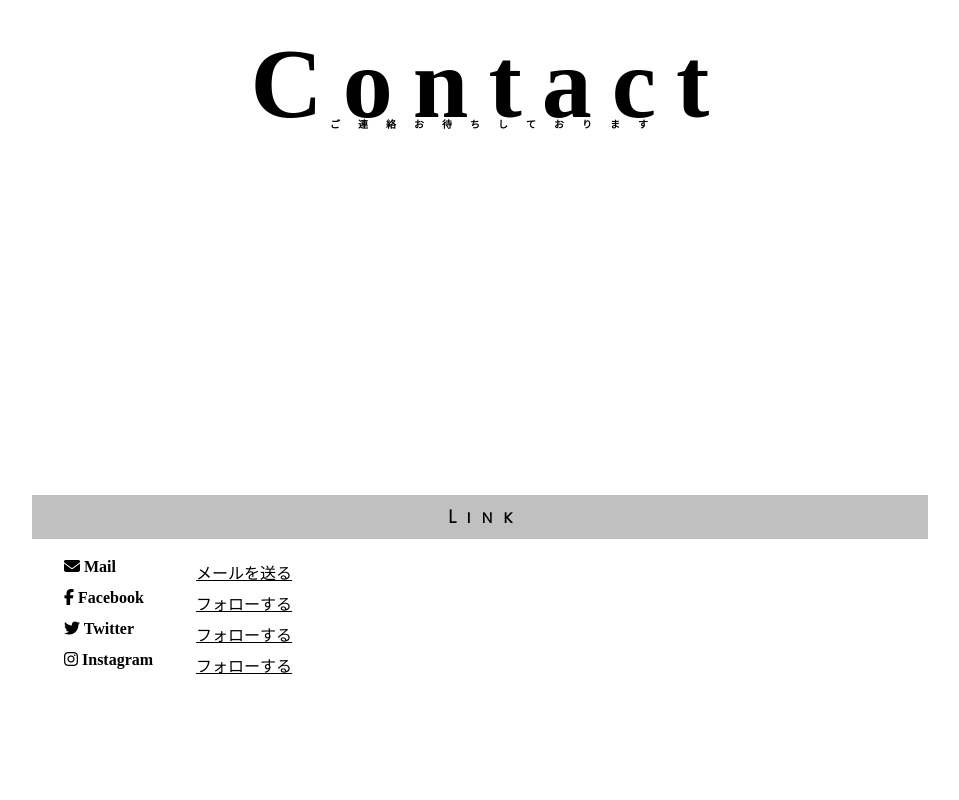
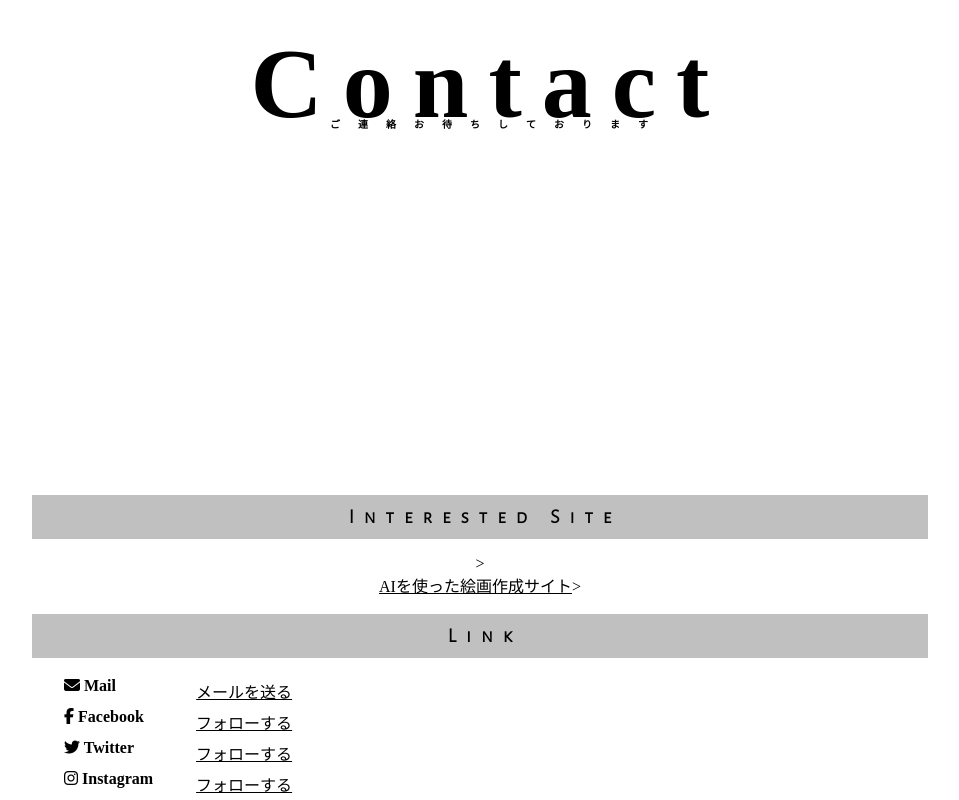
Before and after one commit to tatocyan/tatocyan.github.io, a plain HTML site: page contact.html in a window 1280 px wide. Shown: the part 322-1122 px from the top of the page, without its empty margins (160-1119 px from the left). Before the commit the page ends 1003 px from the top, so only its background shows below. Drawn offline with nearby package versions, Linux system fonts and the light colour scheme.

Commit message:
Update contact.html

```diff
--- a/contact.html
+++ b/contact.html
@@ -84,12 +84,20 @@
             </div>
             -->
 
+            <div clas="item">
+                <h2 id="news" class="subtitle">Interested Site</h2>>
+                <div class="sitelink">
+                    <a href="https://app.wombo.art/"> AIを使った絵画作成サイト</a>>
+                </div>
+            </div>
+
             <div class="clear"></div>
 
 
             <div class="item link">
                 <h2 id="news" class="subtitle">Link</h2>
-                <table class="linktable">
+                <div class="linktable">
+                    <table>
                         <tr>
                             <th><span class="fa fa-envelope"></span> Mail</th>
                             <td><a href="mailto:tapato.work@gmail.com" target=”_blank”>メールを送る</a></td>
@@ -107,6 +115,7 @@
                             <td><a href="https://www.instagram.com/tapato.work" target=”_blank”>フォローする</a></td>
                         </tr>
                     </table>
+                <div>
             </div>
 
 
```
Lines whose indentation alone changed are shown as unchanged.
